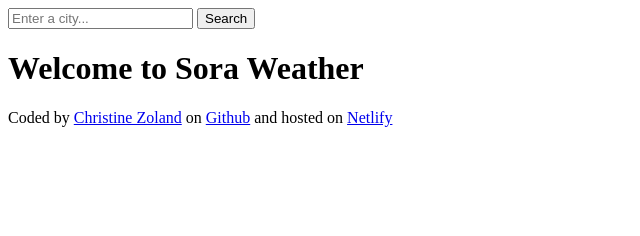
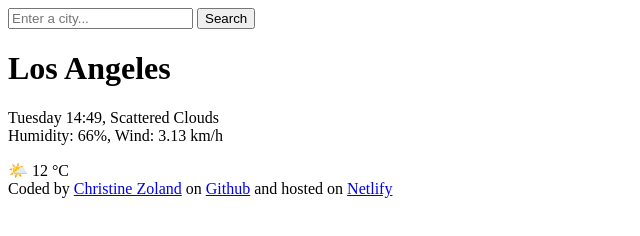
Before and after one commit to cszoland/Sora-Weather, a plain HTML site: page index.html in a window 1280 px wide. Shown: the whole page, without its empty margins (0-640 px from the left). Drawn offline with Linux system fonts and the light colour scheme.

Commit message:
Added HTML to project

```diff
--- a/index.html
+++ b/index.html
@@ -14,7 +14,15 @@
       </form>
     </header>
     <main>
-      <h1>Welcome to Sora Weather</h1>
+      <div>
+        <h1>Los Angeles</h1>
+        <p>
+          Tuesday 14:49, Scattered Clouds
+          <br />
+          Humidity: 66%, Wind: 3.13 km/h
+        </p>
+      </div>
+      <div>🌤️ 12 °C</div>
     </main>
     <footer>
       Coded by
```
